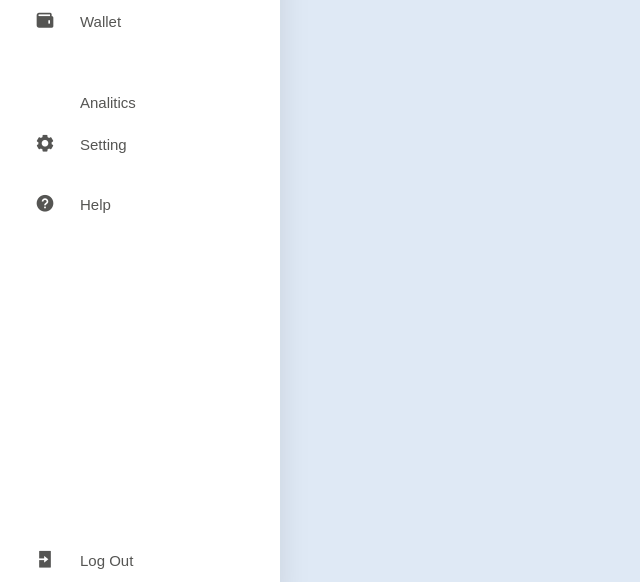
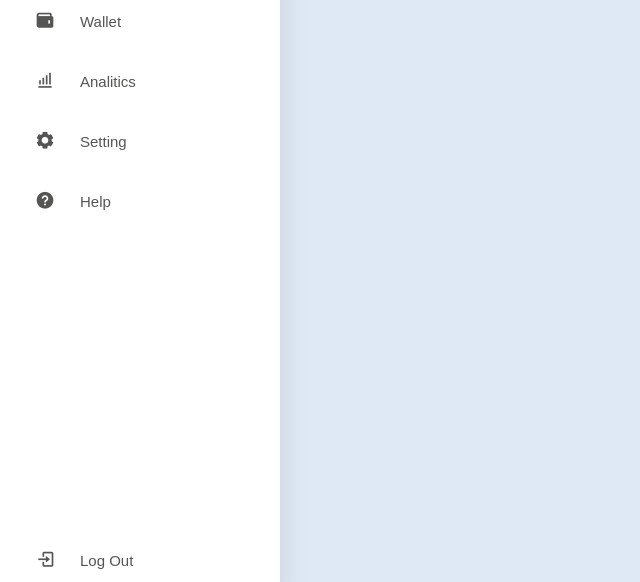
Before and after one commit to EyeSaberMC/RealEngineMC, a plain HTML site: page index.html in a window 1280 px wide. Shown: the part 215-797 px from the top of the page, without its empty margins (0-640 px from the left). Drawn offline with nearby package versions, Linux system fonts and the light colour scheme.

Commit message:
Uhm shit?

```diff
--- a/index.html
+++ b/index.html
@@ -24,10 +24,10 @@
                     <li><a href="#"><i class="bx bxs-dashboard"></i><span class="nav-item">Dashboard</span></a></li>
                     <li><a href="#"><i class="bx bxs-user"></i><span class="nav-item">Profile</span></a></li>
                     <li><a href="#"><i class="bx bxs-wallet"></i><span class="nav-item">Wallet</span></a></li>
-                    <li><a href="#"><i class="bx bxs-bar-chart-alt"></i><span class="nav-item">Analitics</span></a></li>
+                    <li><a href="#"><i class="bx bx-bar-chart-alt"></i><span class="nav-item">Analitics</span></a></li>
                     <li><a href="#"><i class="bx bxs-cog"></i><span class="nav-item">Setting</span></a></li>
                     <li><a href="#"><i class="bx bxs-help-circle"></i><span class="nav-item">Help</span></a></li>
-                    <li><a href="#" class="keluar"><i class="bx bxs-log-in"></i><span class="nav-item">Log Out</span></a></li>
+                    <li><a href="#" class="keluar"><i class="bx bx-log-in"></i><span class="nav-item">Log Out</span></a></li>
                 </ul>
             </nav>
         </body>
```
